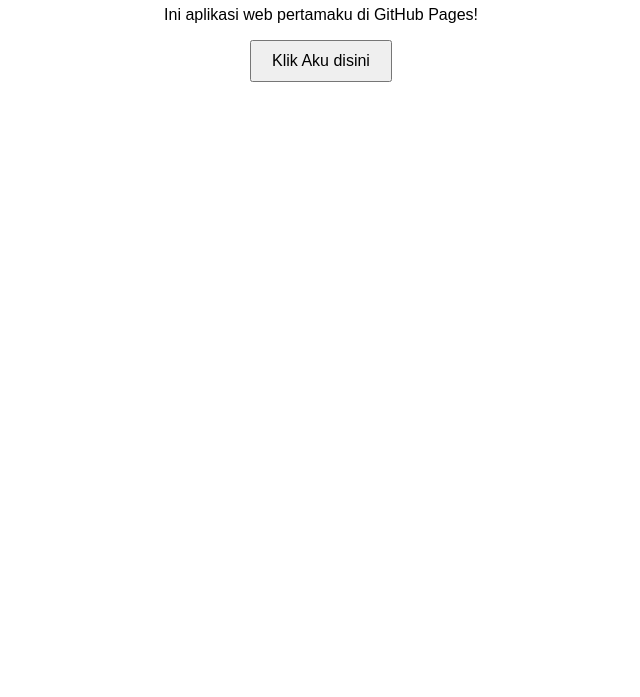
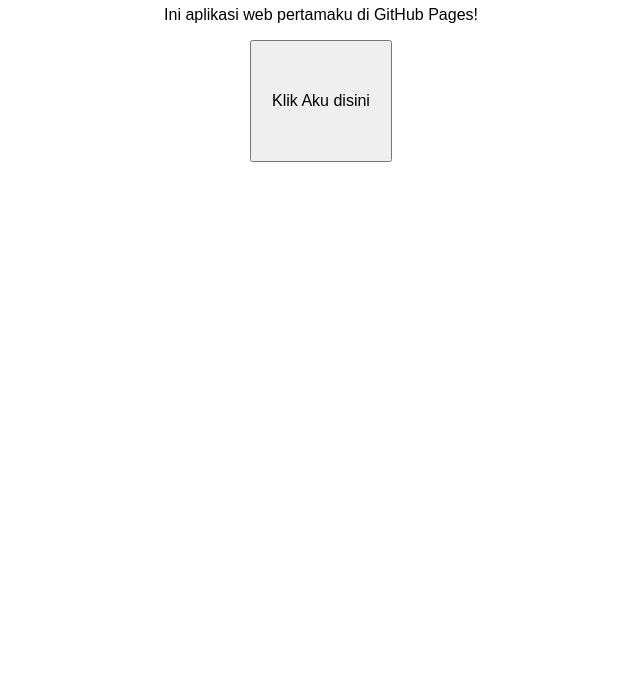
Before and after one commit to yepe-maker/my-web-app, a plain HTML site: page index.html in a window 1280 px wide. Shown: the part 103-800 px from the top of the page, without its empty margins (319-959 px from the left). Drawn offline with Linux system fonts and the light colour scheme.

Commit message:
Update style.css
rubah ukuran button

```diff
--- a/style.css
+++ b/style.css
@@ -4,6 +4,7 @@ body {
     margin-top: 50px;
 }
 button {
-    padding: 10px 20px;
+    padding: 50px 20px;
     font-size: 16px;
+
 }
```
